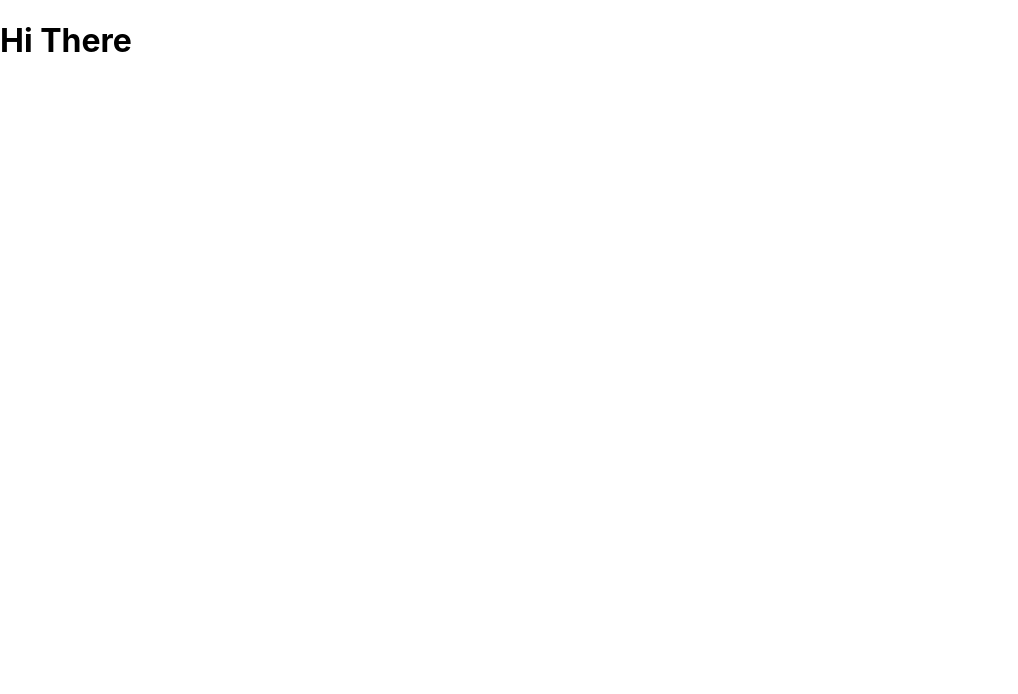
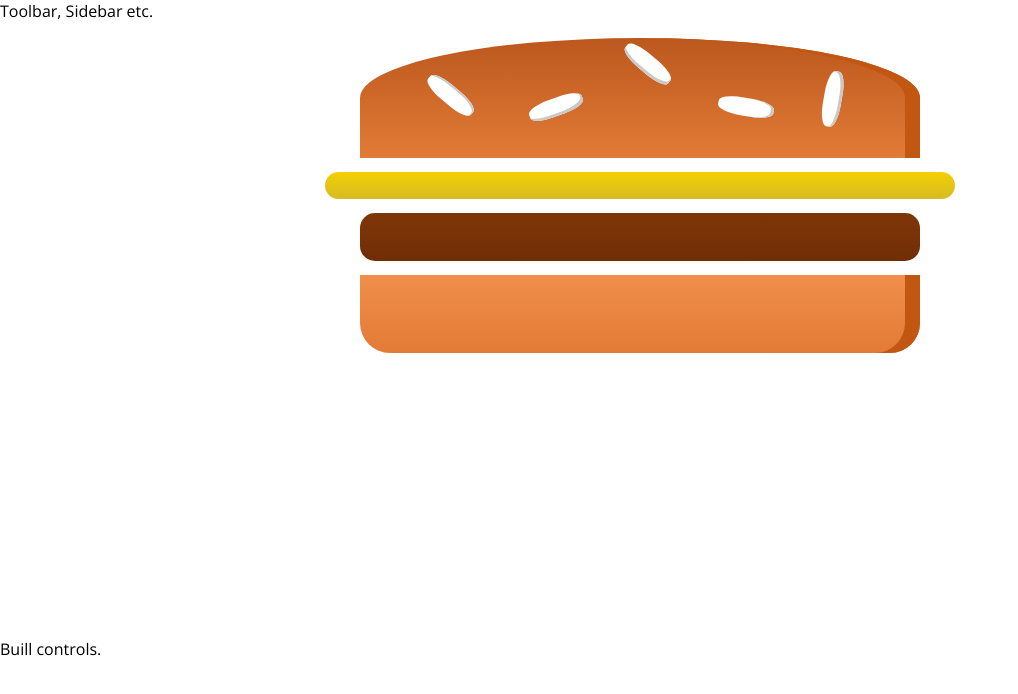
Before and after one commit to iampawands/burger-mania-project, a React (Create React App) app: page / in a window 1280 px wide. Shown: the top 694 px of the page, without its empty margins (0-1018 px from the left). Built offline with nearby package versions, Linux system fonts and the light colour scheme.

Commit message:
create base components. Hardcoded Burger is visible

```diff
--- a/package.json
+++ b/package.json
@@ -6,6 +6,7 @@
     "@testing-library/jest-dom": "^4.2.4",
     "@testing-library/react": "^9.5.0",
     "@testing-library/user-event": "^7.2.1",
+    "prop-types": "^15.7.2",
     "react": "^16.13.1",
     "react-dom": "^16.13.1",
     "react-scripts": "3.4.3"
--- a/src/App.js
+++ b/src/App.js
@@ -1,9 +1,12 @@
 import React from 'react';
-
+import Layout from './components/Layout/Layout'
+import BurgerBuilder from "./containers/BurgerBuilder/BurgerBuilder";
 function App() {
   return (
     <div>
-      <h1>Hi There</h1>
+        <Layout>
+           <BurgerBuilder/>
+        </Layout>
     </div>
   );
 }
--- /dev/null
+++ b/src/components/Burger/Burger.js
@@ -0,0 +1,14 @@
+import React from "react";
+import classes from "./Burger.module.css"
+import BurgerIngredient from "./BurgerIngredient/BurgerIngredient";
+const burger = () => {
+    return(
+        <div className={classes.Burger}>
+            <BurgerIngredient type="bread-top"/>
+            <BurgerIngredient type="cheese"/>
+            <BurgerIngredient type="meat"/>
+            <BurgerIngredient type="bread-bottom"/>
+        </div>
+    )
+}
+export default burger;
--- /dev/null
+++ b/src/components/Burger/Burger.module.css
@@ -0,0 +1,28 @@
+.Burger{
+    width:100%;
+    margin: auto;
+    height: 250px;
+    font-weight: bold;
+    text-align: center;
+    font-size: 1.2rem;
+}
+@media (min-width: 500px) and (min-height: 400px) {
+    .Burger{
+        width: 350px;
+        height: 300px;
+    }
+}
+
+@media (min-width: 500px) and (min-height: 401px) {
+    .Burger{
+        width: 450px;
+        height: 400px;
+    }
+}
+
+@media (min-width: 1000px) and (min-height: 700px) {
+    .Burger{
+        width: 700px;
+        height: 600px;
+    }
+}
--- /dev/null
+++ b/src/components/Burger/BurgerIngredient/BurgerIngredient.js
@@ -0,0 +1,42 @@
+import React, {Component} from 'react';
+import classes from './BurgerIngredient.module.css'
+import PropTypes from "prop-types"
+class BurgerIngredient extends Component {
+    render() {
+        let ingredient = null;
+
+        switch (this.props.type) {
+            case('bread-bottom'):
+                ingredient = <div className={classes.BreadBottom}></div>;
+                break
+            case('bread-top'):
+                ingredient = (
+                    <div className={classes.BreadTop}>
+                        <div className={classes.Seeds1}></div>
+                        <div className={classes.Seeds2}></div>
+                    </div>);
+                break
+            case('meat'):
+                ingredient = <div className={classes.Meat}></div>;
+                break
+            case('cheese'):
+                ingredient = <div className={classes.Cheese}></div>
+                break
+            case('bacon'):
+                ingredient = <div className={classes.Bacon}></div>
+                break
+            case('salad'):
+                ingredient = <div className={classes.Salad}></div>
+                break
+            default:
+                ingredient = null
+        }
+        return ingredient
+    }
+}
+
+BurgerIngredient.propTypes = {
+    type: PropTypes.string.isRequired
+};
+
+export default BurgerIngredient
--- /dev/null
+++ b/src/components/Burger/BurgerIngredient/BurgerIngredient.module.css
@@ -0,0 +1,113 @@
+.BreadBottom {
+    height: 13%;
+    width: 80%;
+    background: linear-gradient(#F08E4A, #e27b36);
+    border-radius: 0 0 30px 30px;
+    box-shadow: inset -15px 0 #c15711;
+    margin: 2% auto;
+}
+
+.BreadTop {
+    height: 20%;
+    width: 80%;
+    background: linear-gradient(#bc581e, #e27b36);
+    border-radius: 50% 50% 0 0;
+    box-shadow: inset -15px 0 #c15711;
+    margin: 2% auto;
+    position: relative;
+}
+
+.Seeds1 {
+    width: 10%;
+    height: 15%;
+    position: absolute;
+    background-color: white;
+    left: 30%;
+    top: 50%;
+    border-radius: 40%;
+    transform: rotate(-20deg);
+    box-shadow: inset -2px -3px #c9c9c9;
+}
+
+.Seeds1:after {
+    content: "";
+    width: 100%;
+    height: 100%;
+    position: absolute;
+    background-color: white;
+    left: -170%;
+    top: -260%;
+    border-radius: 40%;
+    transform: rotate(60deg);
+    box-shadow: inset -1px 2px #c9c9c9;
+}
+
+.Seeds1:before {
+    content: "";
+    width: 100%;
+    height: 100%;
+    position: absolute;
+    background-color: white;
+    left: 180%;
+    top: -50%;
+    border-radius: 40%;
+    transform: rotate(60deg);
+    box-shadow: inset -1px -3px #c9c9c9;
+}
+
+.Seeds2 {
+    width: 10%;
+    height: 15%;
+    position: absolute;
+    background-color: white;
+    left: 64%;
+    top: 50%;
+    border-radius: 40%;
+    transform: rotate(10deg);
+    box-shadow: inset -3px 0 #c9c9c9;
+}
+
+.Seeds2:before {
+    content: "";
+    width: 100%;
+    height: 100%;
+    position: absolute;
+    background-color: white;
+    left: 150%;
+    top: -130%;
+    border-radius: 40%;
+    transform: rotate(90deg);
+    box-shadow: inset 1px 3px #c9c9c9;
+}
+
+
+.Meat {
+    width: 80%;
+    height: 8%;
+    background: linear-gradient(#7f3608, #702e05);
+    margin: 2% auto;
+    border-radius: 15px;
+}
+
+.Cheese {
+    width: 90%;
+    height: 4.5%;
+    margin: 2% auto;
+    background: linear-gradient(#f4d004, #d6bb22);
+    border-radius: 20px;
+}
+
+.Salad {
+    width: 85%;
+    height: 7%;
+    margin: 2% auto;
+    background: linear-gradient(#228c1d, #91ce50);
+    border-radius: 20px;
+}
+
+.Bacon {
+    width: 80%;
+    height: 3%;
+    background: linear-gradient(#bf3813, #c45e38);
+    margin: 2% auto;
+}
--- /dev/null
+++ b/src/components/Layout/Layout.js
@@ -0,0 +1,13 @@
+import React from "react";
+import Aux from "../../hoc/Auxilary"
+import classes from "./Layout.module.css"
+const layout = (props) => (
+    <Aux>
+        <div>Toolbar, Sidebar etc.</div>
+        <main className={classes.Content}>
+            <div>{props.children}</div>
+        </main>
+    </Aux>
+);
+
+export default layout
--- /dev/null
+++ b/src/components/Layout/Layout.module.css
@@ -0,0 +1,3 @@
+.Content{
+    margin-top: 16px;
+}
--- /dev/null
+++ b/src/containers/BurgerBuilder/BurgerBuilder.js
@@ -0,0 +1,15 @@
+import React, {Component} from "react";
+import Aux from "../../hoc/Auxilary"
+import Burger from "../../components/Burger/Burger"
+class  BurgerBuilder extends Component{
+    render() {
+        return(
+            <Aux>
+                <Burger/>
+                <div>Buill controls.</div>
+            </Aux>
+        )
+    }
+}
+
+export default BurgerBuilder;
--- /dev/null
+++ b/src/hoc/Auxilary.js
@@ -0,0 +1,3 @@
+const aux = props => props.children;
+
+export default aux;
--- a/src/index.css
+++ b/src/index.css
@@ -1,12 +1,4 @@
 body {
   margin: 0;
-  font-family: -apple-system, BlinkMacSystemFont, 'Segoe UI', 'Roboto', 'Oxygen',
-    'Ubuntu', 'Cantarell', 'Fira Sans', 'Droid Sans', 'Helvetica Neue','Open Sans', sans-serif;
-  -webkit-font-smoothing: antialiased;
-  -moz-osx-font-smoothing: grayscale;
+  font-family: 'Open Sans', sans-serif;
 }
-
-code {
-  font-family: source-code-pro, Menlo, Monaco, Consolas, 'Courier New',
-    monospace;
-}
```
